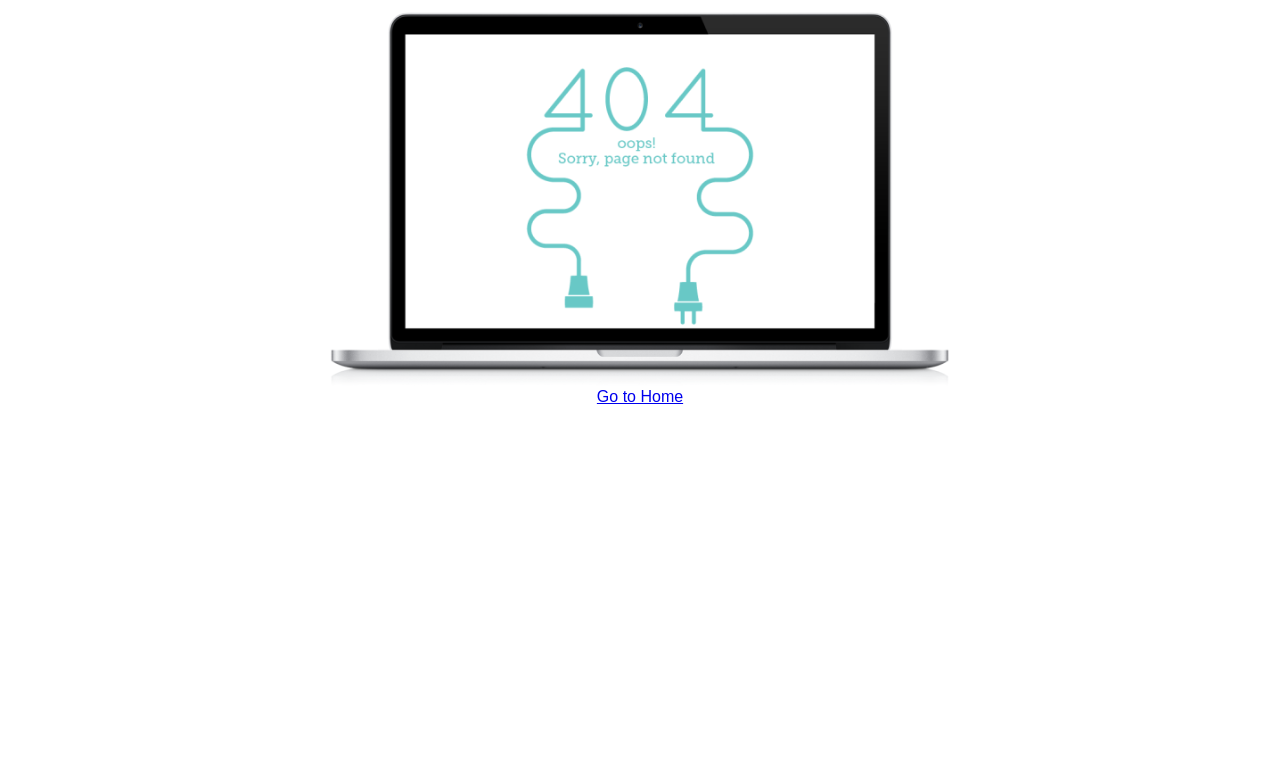
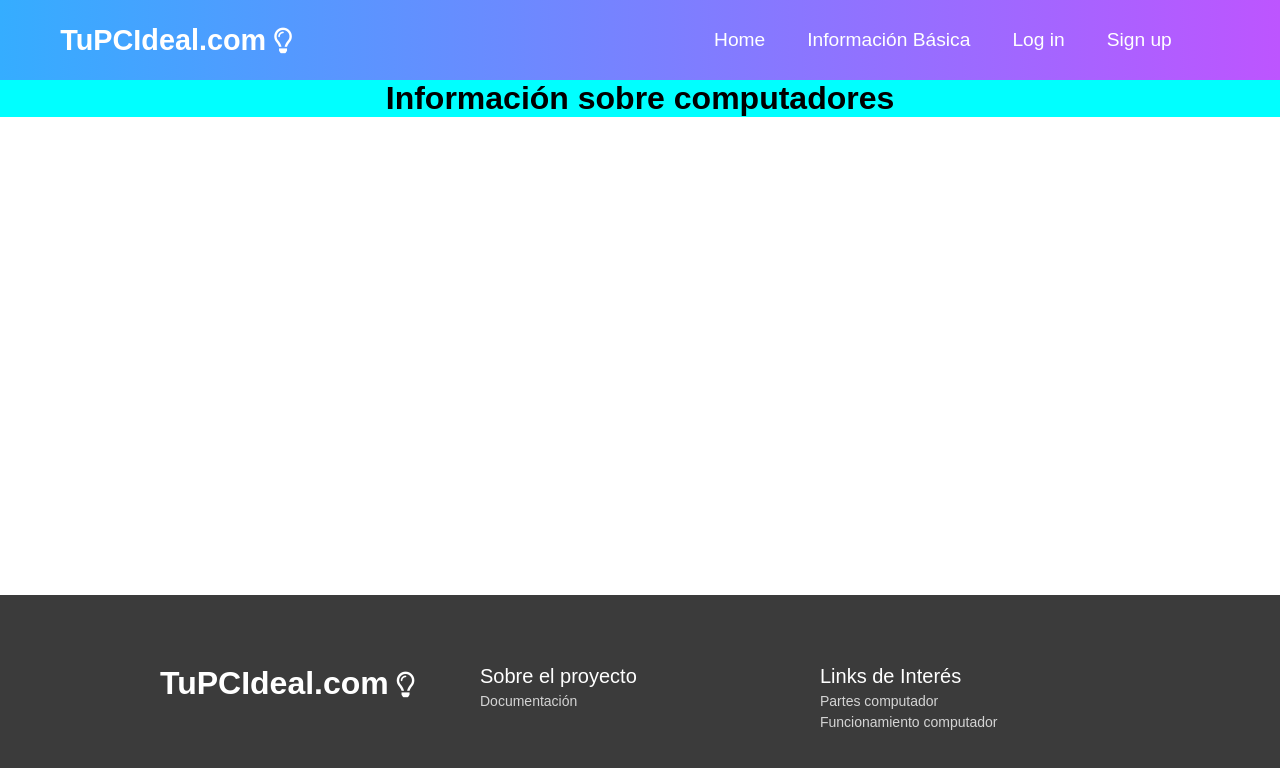
Before and after one commit to jdmejiav/TuPcIdeal, a React (Create React App) app in the folder Frontend/: page /info in a window 1280 px wide. Shown: the top 768 px of the page. Built offline with nearby package versions, Linux system fonts and the light colour scheme.

Commit message:
inicio info

```diff
--- a/Frontend/src/App.js
+++ b/Frontend/src/App.js
@@ -5,6 +5,7 @@ import Registro from './pages/Registro';
 import login from './pages/login';
 import Home from './pages/home.jsx'
 import Logout from './components/logout'
+import info from './pages/info.jsx'
 
 import NotFoundPage from './error/NotFoundPage.jsx';
 import { Route, Switch, BrowserRouter } from 'react-router-dom';
@@ -16,6 +17,7 @@ function App() {
       <Switch>
           <Route exact path='/registro' component={Registro} />
           <Route exact path='/login' component={login} />
+          <Route exact path='/info' component={info} />
           <Route exact path="/logout" component={Logout} />
           <Route exact path='/' component={Home} />
           <Route path="*" component={NotFoundPage} />
--- a/Frontend/src/components/Navbar/MenuItems.js
+++ b/Frontend/src/components/Navbar/MenuItems.js
@@ -5,7 +5,7 @@ export const MenuItems = [
         cName : 'nav-links',
     },{
         tittle: 'Información Básica',
-        url :'#',
+        url :'../info',
         cName : 'nav-links',
     },{
         tittle: 'Log in',
--- a/Frontend/src/error/NotFoundPage.jsx
+++ b/Frontend/src/error/NotFoundPage.jsx
@@ -9,7 +9,7 @@ export default class NotFoundPage extends Component{
         <div>
           <img src={PageNotFound} className="PC"  />
           <p style={{textAlign:"center"}}>
-            <Link to="/">Go to Home</Link>
+            <Link to="/" className="btn">Go to Home</Link>
           </p>
         </div>
         )
--- a/Frontend/src/index.js
+++ b/Frontend/src/index.js
@@ -3,6 +3,7 @@ import ReactDOM from 'react-dom';
 import './index.css';
 import './styles/Registro.css'
 import './styles/login.css'
+import './styles/info.css'
 import App from './App';
 import reportWebVitals from './reportWebVitals';
 
--- /dev/null
+++ b/Frontend/src/pages/info.jsx
@@ -0,0 +1,27 @@
+import React, { Component } from 'react'
+import Navbar from '../components/Navbar/Navbar';
+import {FooterContainer} from '../components/footer/containers/footer'
+
+export default class info extends Component {
+
+   render() {
+       return(
+            <div>
+                <Navbar/>
+                <h1 className="titulo_info">
+                    Información sobre computadores
+                </h1>
+                <div>
+                   <article className="procesador">
+
+                   </article>
+                </div>
+                <FooterContainer/>
+            </div>
+
+
+
+
+
+   )}
+}
--- a/Frontend/src/pages/login.js
+++ b/Frontend/src/pages/login.js
@@ -59,7 +59,16 @@ export default class Mainpage extends Component {
 			}).then( () =>
             {
                window.location = "http://localhost:3000/";
-            });
+            }).catch((err)=>{
+
+                Swal.fire({
+                    icon: 'error',
+                    title: 'Usuario o contraseña invalido',
+                    text: 'intenta nuevamente',
+                    timer: 2000,
+                    timerProgressBar: true,
+                  })
+            })
         }
 
         return(
--- /dev/null
+++ b/Frontend/src/styles/info.css
@@ -0,0 +1,4 @@
+.titulo_info{
+    background-color: aqua;
+    text-align: center;
+}
```
Also changed, not shown: Frontend/src/images/404.png, 1 other file (tests, documents, lock files or other folders).
